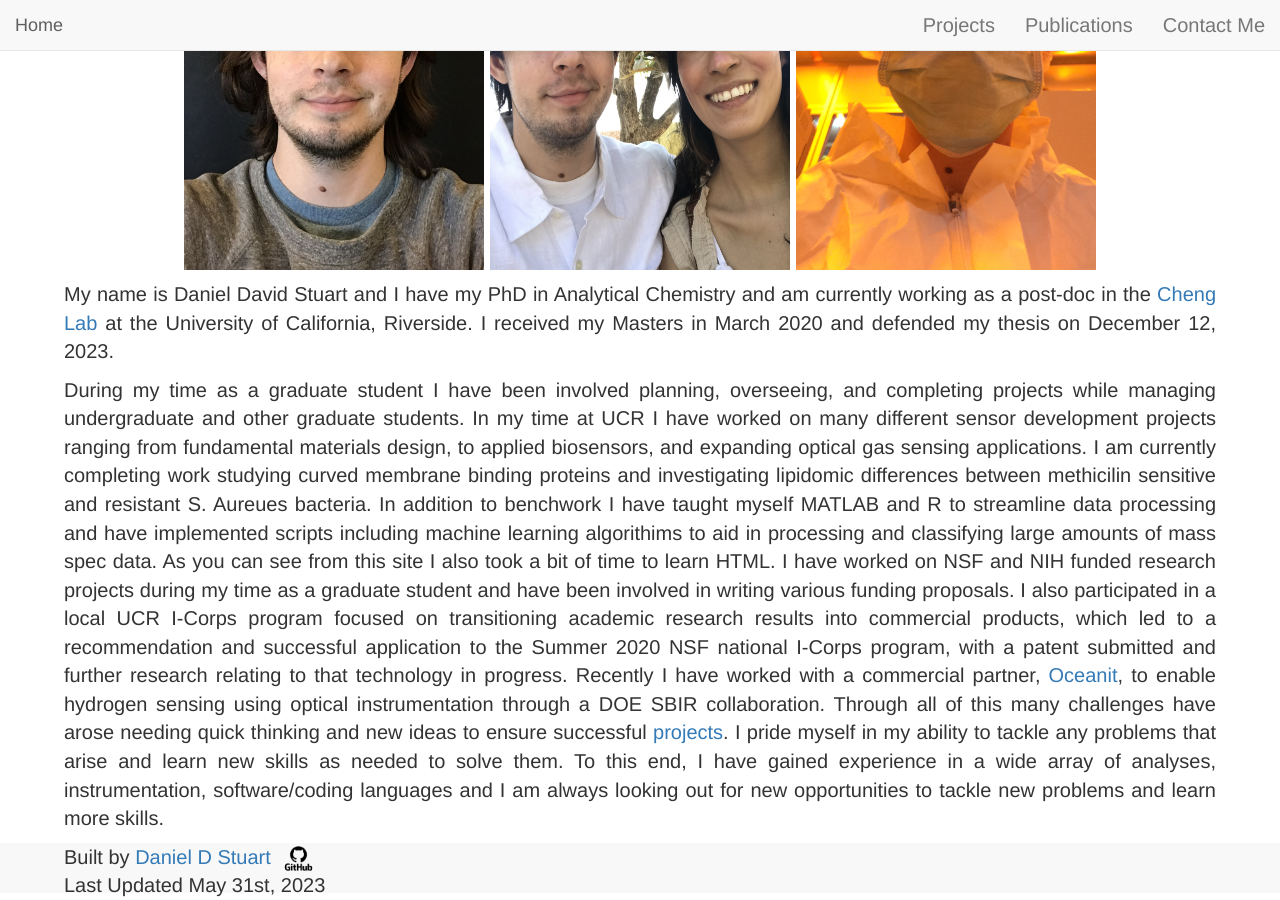
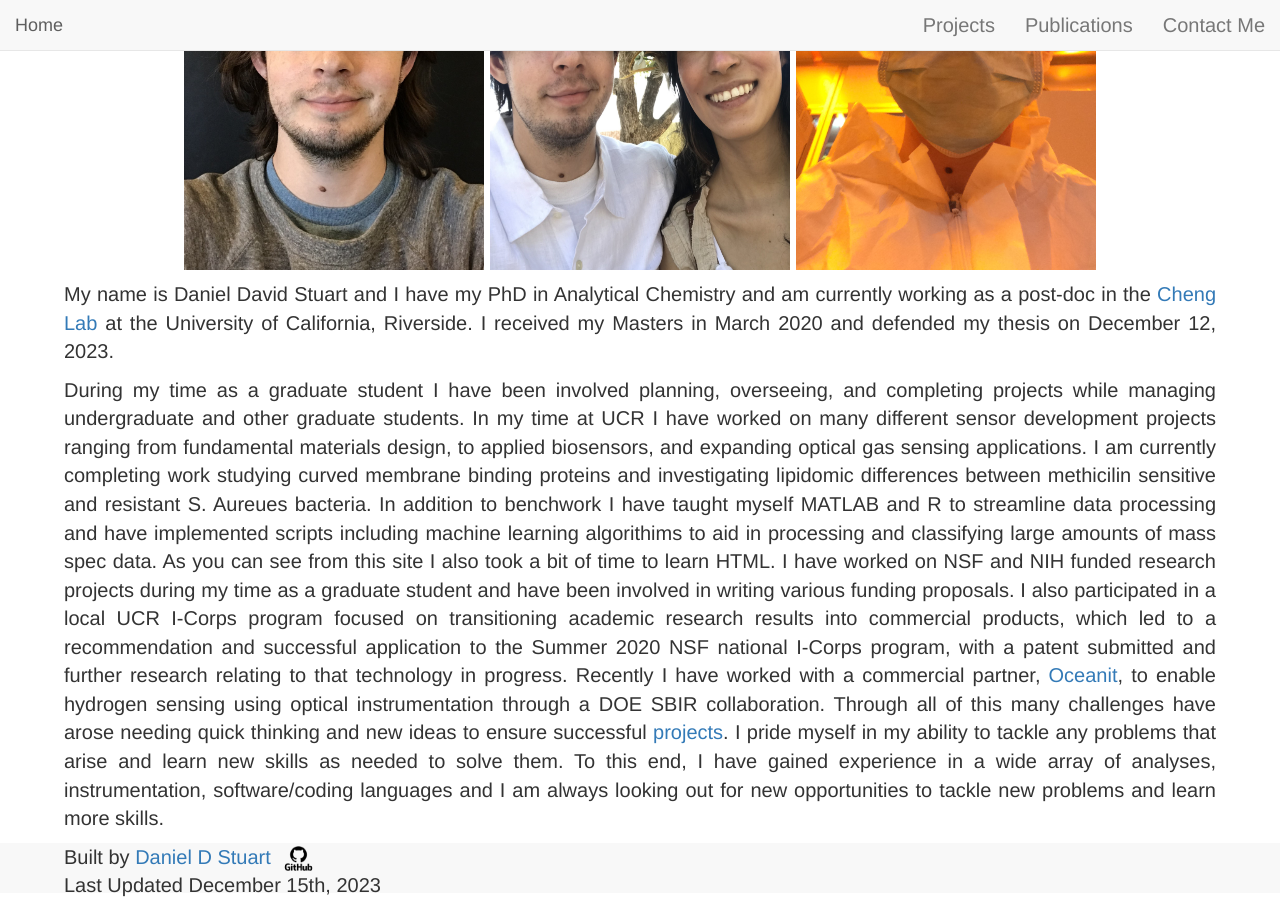
Before and after one commit to danieldstuart/danieldstuart.github.io, a Jekyll site: the page built from index.markdown, in a window 1280 px wide and 900 px high, scrolled down 194 px. Built offline with Jekyll 4.4.1, drawn with Linux system fonts in a browser that asks for light colours; nearby versions of some CDN libraries.

Commit message:
Update footer.html

```diff
--- a/_includes/footer.html
+++ b/_includes/footer.html
@@ -15,7 +15,7 @@ height:;
 <div class="author">
 Built by <a href="https://github.com/danieldstuart"> Daniel D Stuart <img src="images/GitHub.png" alt="GitHub Logo" height="25" width=auto float="right"></a>
 <br>
-Last Updated May 31st, 2023
+Last Updated December 15th, 2023
 </div>
 
 
```
